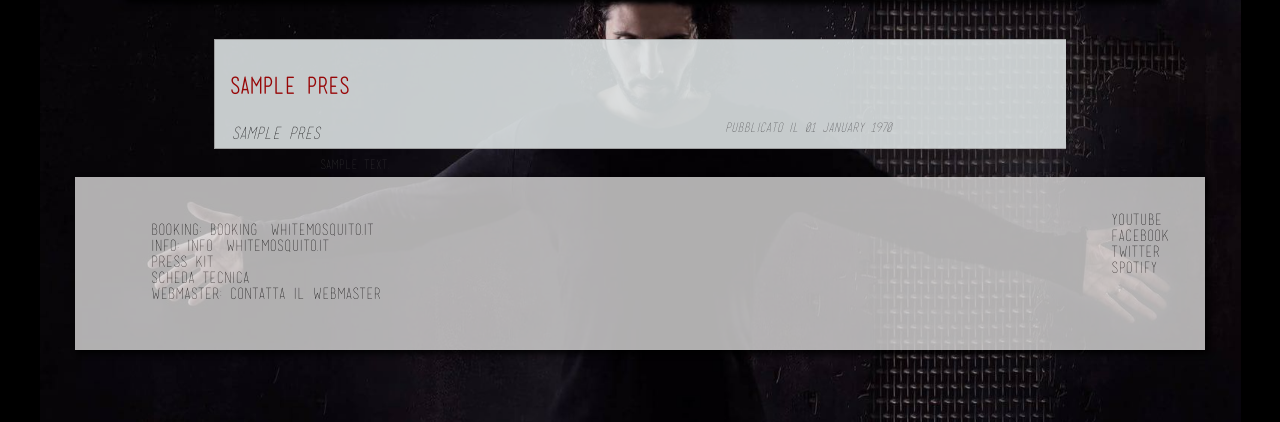
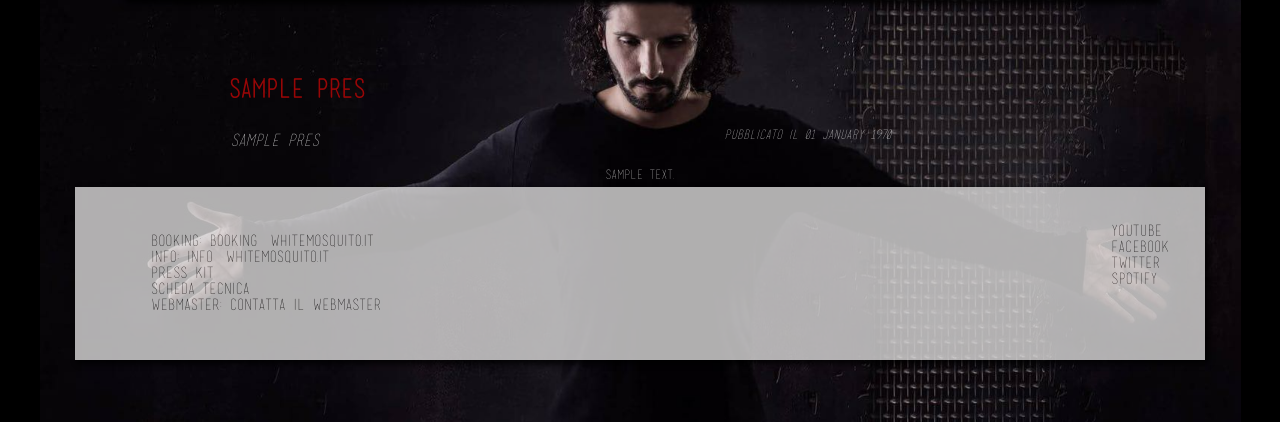
Before and after one commit to MadManiax/white-mosquito, a PHP site: page /white-mosquito/press.php?pressId=1 in a window 1280 px wide; the page is wider, and only the part inside the window is pictured. Shown: the part 193-615 px from the top of that part. Run offline with PHP 8.4, Linux system fonts and the light colour scheme; tables that the repository leaves empty or names only in its code hold one stand-in row (values such as "Sample post"); some libraries are stand-ins or nearby versions.

Commit message:
press and event details

```diff
--- a/includes/css/incScreen.css
+++ b/includes/css/incScreen.css
@@ -544,6 +544,37 @@ div.pressVai
     text-align: center;
 
 }
+
+div.pressDetailHead
+    {
+        /*background-color: #DCE1E3;*/
+        padding: 4px;
+        /*border:1px solid #B0B0B0;border-right:0 solid;*/
+        margin: 10px auto;
+        height:100px;
+    }
+    div.pressDetailText
+    {
+        font-size:80%;
+    }
+
+div.pressDetail div.pressSubTitle{
+    color:#fff;
+}
+
+div.pressDetailText{
+    color:#fff;
+    text-align: center;
+}
+
+div.pressDetailHead div.pressHeader div.pressTitle h3{
+    font-weight: bolder;
+    font-size:2vw;
+}
+
+div.pressDetailHead div.pressHeader div.pressDate{
+ color:#fff;
+}
 /* Press Item End */
 
 
--- a/includes/css/tour.css
+++ b/includes/css/tour.css
@@ -114,6 +114,7 @@ div.eventItem div.right
 /* INIZIO EVENT DETAIL */
 div.eventDetail
 {
+    color:#fff;
     /*height:500px;*/
     font-family: Verdana;
     margin: 2% 2%;
--- a/model/Rendering/PressDetail.php
+++ b/model/Rendering/PressDetail.php
@@ -1,17 +1,4 @@
-<style>
-    div.pressDetailHead
-    {
-        background-color: #DCE1E3;
-        padding: 4px;
-        border:1px solid #B0B0B0;border-right:0 solid;
-        margin: 10px auto;
-        height:100px;
-    }
-    div.pressDetailText
-    {
-        font-size:80%;
-    }
-</style>
+
 
 <div class="pressDetail">
     <div class="pressDetailHead">
@@ -21,6 +8,7 @@
     </div>
     <div class="pressSubTitle"><a href="<?php echo $pressDetailLink; ?>" target="_blank"><?php echo $pressDetailSubTitle; ?></a></div>
     </div>
+    <div class="clear"></div>
     <div class="pressDetailText"><?php echo $pressDetailText; ?></div>
 
 </div>
```
